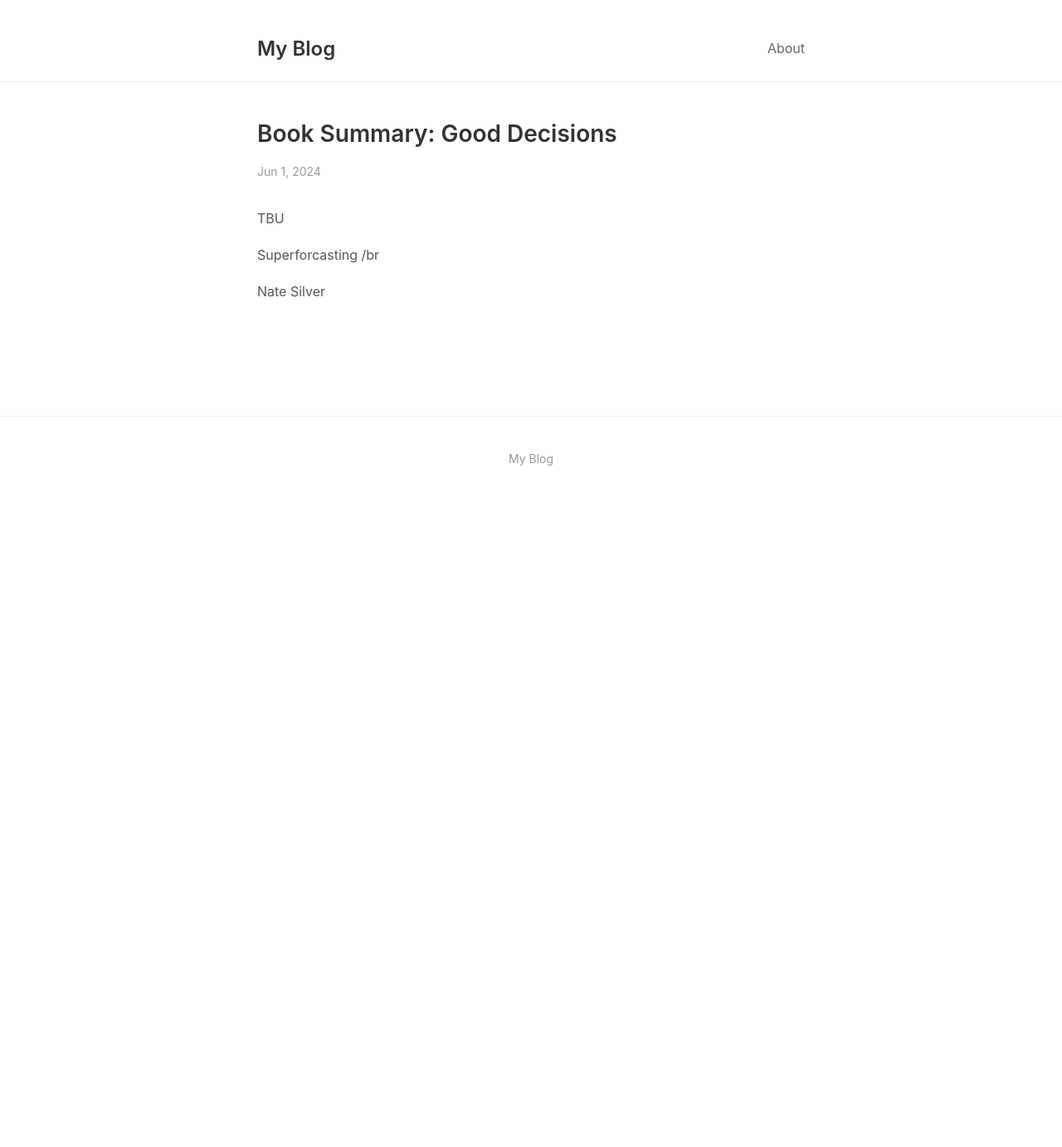
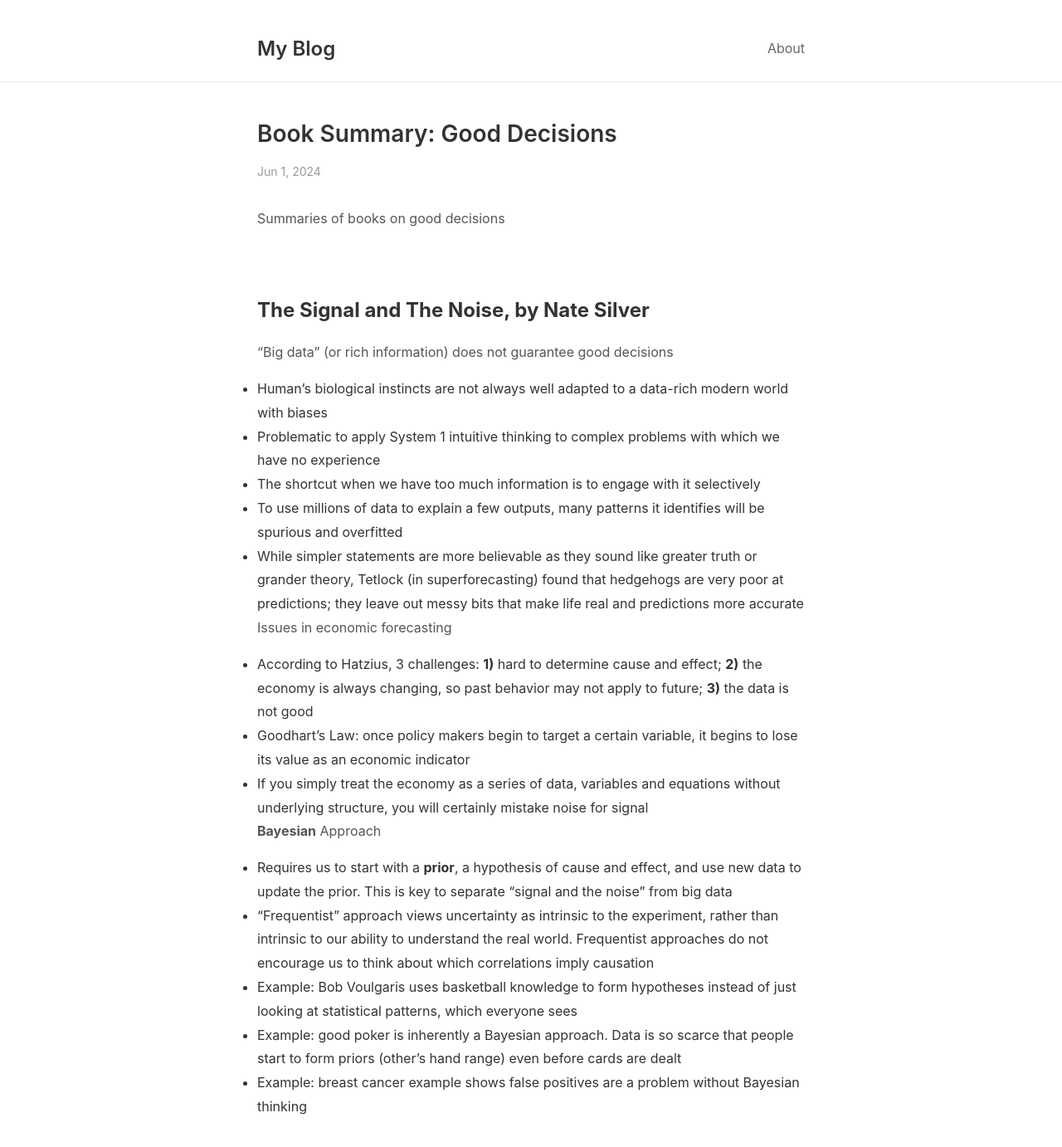
Before and after one commit to jameslilac/jameslilac.github.io, a Jekyll site: the page built from _posts/2024-06-01-Book Summary Good Decisions.md, in a window 1280 px wide and 1400 px high. Shown: the top 1382 px of the window at 83% size. Built offline with Jekyll 4.4.1, drawn with Linux system fonts in a browser that asks for light colours; some of the changed text lies outside the part shown.

Commit message:
Enhance book summary with key insights and examples
Expanded the book summary on good decisions, including insights from 'The Signal and The Noise' by Nate Silver and 'Superforecasting' by Tetlock. Added sections on economic forecasting challenges and the Bayesian approach.

```diff
--- a/_posts/2024-06-01-Book Summary Good Decisions.md
+++ b/_posts/2024-06-01-Book Summary Good Decisions.md
@@ -4,8 +4,30 @@
 date: 2024-06-01
 ---
 
-TBU
+Summaries of books on good decisions
 
-Superforcasting /br
+<br>
 
-Nate Silver
+## The Signal and The Noise, by Nate Silver
+"Big data" (or rich information) does not guarantee good decisions
+- Human's biological instincts are not always well adapted to a data-rich modern world with biases
+- Problematic to apply System 1 intuitive thinking to complex problems with which we have no experience
+- The shortcut when we have too much information is to engage with it selectively
+- To use millions of data to explain a few outputs, many patterns it identifies will be spurious and overfitted
+- While simpler statements are more believable as they sound like greater truth or grander theory, Tetlock (in superforecasting) found that hedgehogs are very poor at predictions; they leave out messy bits that make life real and predictions more accurate
+
+Issues in economic forecasting
+- According to Hatzius, 3 challenges: **1)** hard to determine cause and effect; **2)** the economy is always changing, so past behavior may not apply to future; **3)** the data is not good
+- Goodhart's Law: once policy makers begin to target a certain variable, it begins to lose its value as an economic indicator
+- If you simply treat the economy as a series of data, variables and equations without underlying structure, you will certainly mistake noise for signal
+
+**Bayesian** Approach
+- Requires us to start with a **prior**, a hypothesis of cause and effect, and use new data to update the prior. This is key to separate "signal and the noise" from big data
+- "Frequentist" approach views uncertainty as intrinsic to the experiment, rather than intrinsic to our ability to understand the real world. Frequentist approaches do not encourage us to think about which correlations imply causation
+- Example: Bob Voulgaris uses basketball knowledge to form hypotheses instead of just looking at statistical patterns, which everyone sees
+- Example: good poker is inherently a Bayesian approach. Data is so scarce that people start to form priors (other's hand range) even before cards are dealt
+- Example: breast cancer example shows false positives are a problem without Bayesian thinking
+
+<br>
+
+## Superforcasting by Tetlock
```
